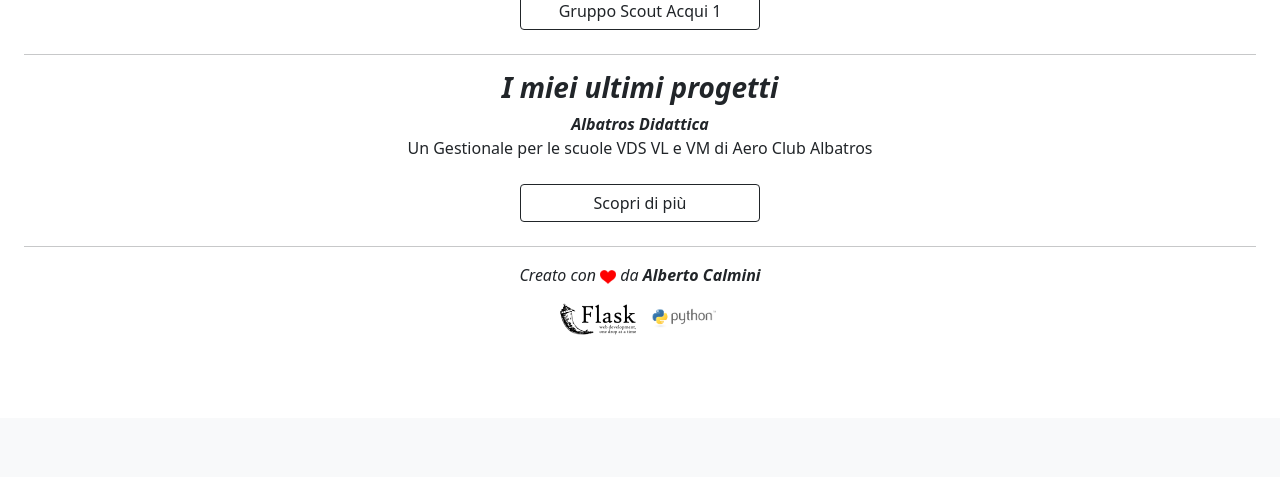
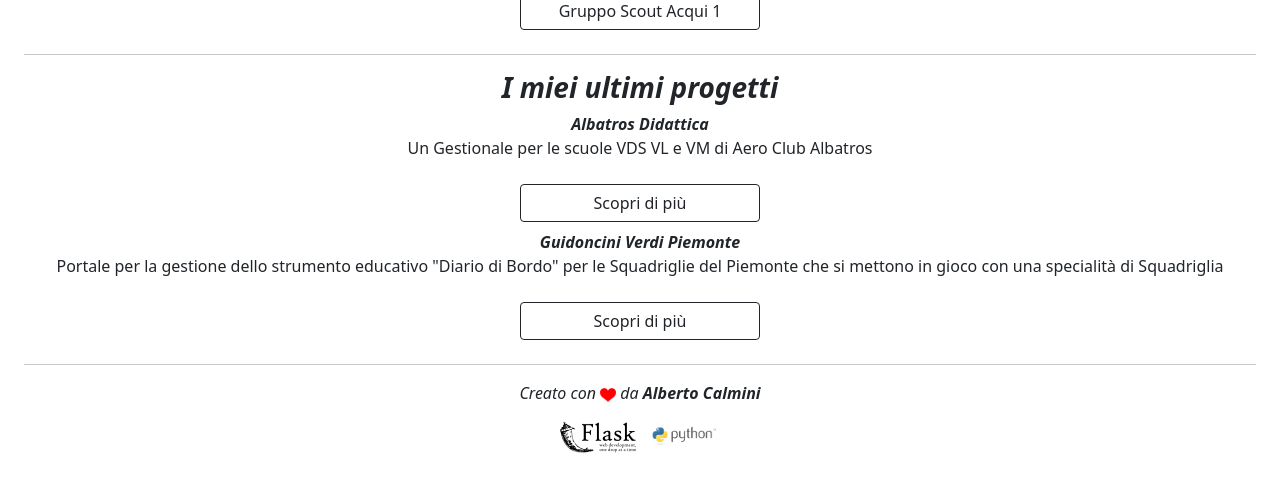
Before and after one commit to calminaro/calminaro_sito_flask, a Flask app: page / in a window 1280 px wide. Shown: the part 382-859 px from the top of the page. Before the commit the page ends 717 px from the top, so only its background shows below. Run offline with Flask 3, Linux system fonts and the light colour scheme; parts of the project's set-up code (start-up, migrations or seed data) failed here and were passed over; some libraries are stand-ins or nearby versions.

Commit message:
aggiornamenti link progetti

```diff
--- a/templates/base.html
+++ b/templates/base.html
@@ -27,6 +27,8 @@
               </a>
               <ul class="dropdown-menu">
                 <li><a class="dropdown-item" href="https://albatrosdidattica.pythonanywhere.com/">Gestionale Scuole VDS Albatros</a></li>
+                <li><a class="dropdown-item" href="https://github.com/calminaro/guidonciniverdi-gestionale">Guidoncini Verdi Piemonte</a></li>
+                <li><a class="dropdown-item" href="https://github.com/calminaro/albatros_manifest">Archivio Albatros Manifest</a></li>
                 <li><a class="dropdown-item" href="/password_generator">Password Generator</a></li>
                 <li><a class="dropdown-item" href="/whatsapp_sender">WhatsApp Sender</a></li>
                 <li><hr class="dropdown-divider"></li>
--- a/templates/index.html
+++ b/templates/index.html
@@ -34,6 +34,13 @@
         </p>
         <a href="https://albatrosdidattica.pythonanywhere.com/" type="button" class="btn btn-outline-dark my-2" style="width: 15rem;">Scopri di più</a>
 
+        <p>
+            <em><strong>Guidoncini Verdi Piemonte</strong></em>
+            <br>
+            Portale per la gestione dello strumento educativo "Diario di Bordo" per le Squadriglie del Piemonte che si mettono in gioco con una specialità di Squadriglia
+        </p>
+        <a href="https://github.com/calminaro/guidonciniverdi-gestionale" type="button" class="btn btn-outline-dark my-2" style="width: 15rem;">Scopri di più</a>
+
     </div>
     <hr>
     <div class="text-center">
--- a/templates/password_generator.html
+++ b/templates/password_generator.html
@@ -8,9 +8,7 @@
     <script type="module" src="/static/password.js"></script>
 
     <div class="text-center my-2">
-        <h1><em><strong>Password Generator</strong></em>
-        <a href="https://www.javascript.com/"><img src="/static/javascript.png" alt="javascript" style="width: 5rem;"></a>
-        </h1>
+        <h1><em><strong>Password Generator</strong></em></h1>
     </div>
     <div class="mx-5 mb-5">
         <div v-scope>
@@ -24,7 +22,7 @@
         </div>
         </div>
         <hr>
-        <p>Password: <strong>[[ password ]]</strong></p>
+        <p>Password: <code>[[ password ]]</code></p>
         </div>
     </div>
     <div class="text mx-5" style="text-align: justify;">
```
